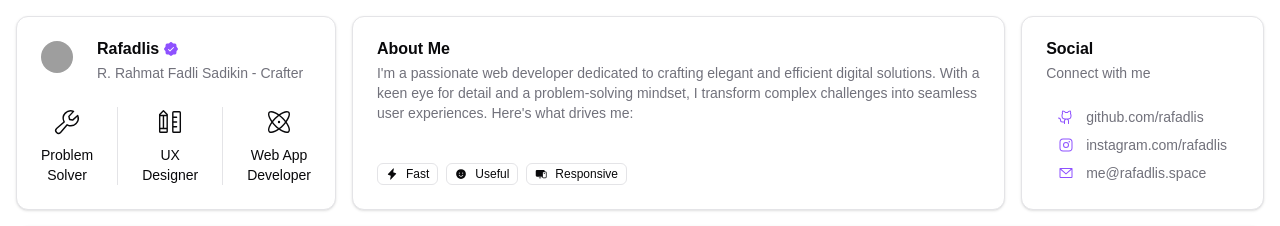
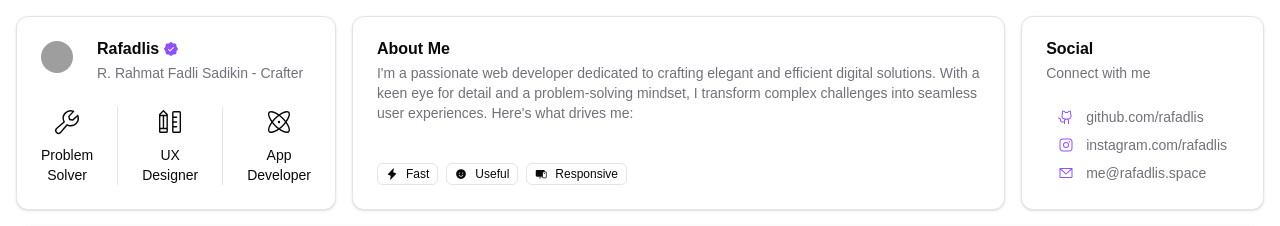
Before and after one commit to rafadlis/rafadlis.space, a Next.js app: page / in a window 1280 px wide. Shown: the top 226 px of the page. Built offline with nearby package versions, Linux system fonts and the light colour scheme; grey boxes are pictures that could not be loaded.

Commit message:
refactor: update job title from 'Web App Developer' to 'App Developer' for improved clarity

```diff
--- a/app/page.tsx
+++ b/app/page.tsx
@@ -63,7 +63,7 @@
             </div>
             <div className="flex flex-col items-center gap-2 px-6">
               <Atom className="text-3xl" weight="light" />
-              <p className="text-sm text-center">Web App Developer</p>
+              <p className="text-sm text-center">App Developer</p>
             </div>
           </CardContent>
         </Card>
```
